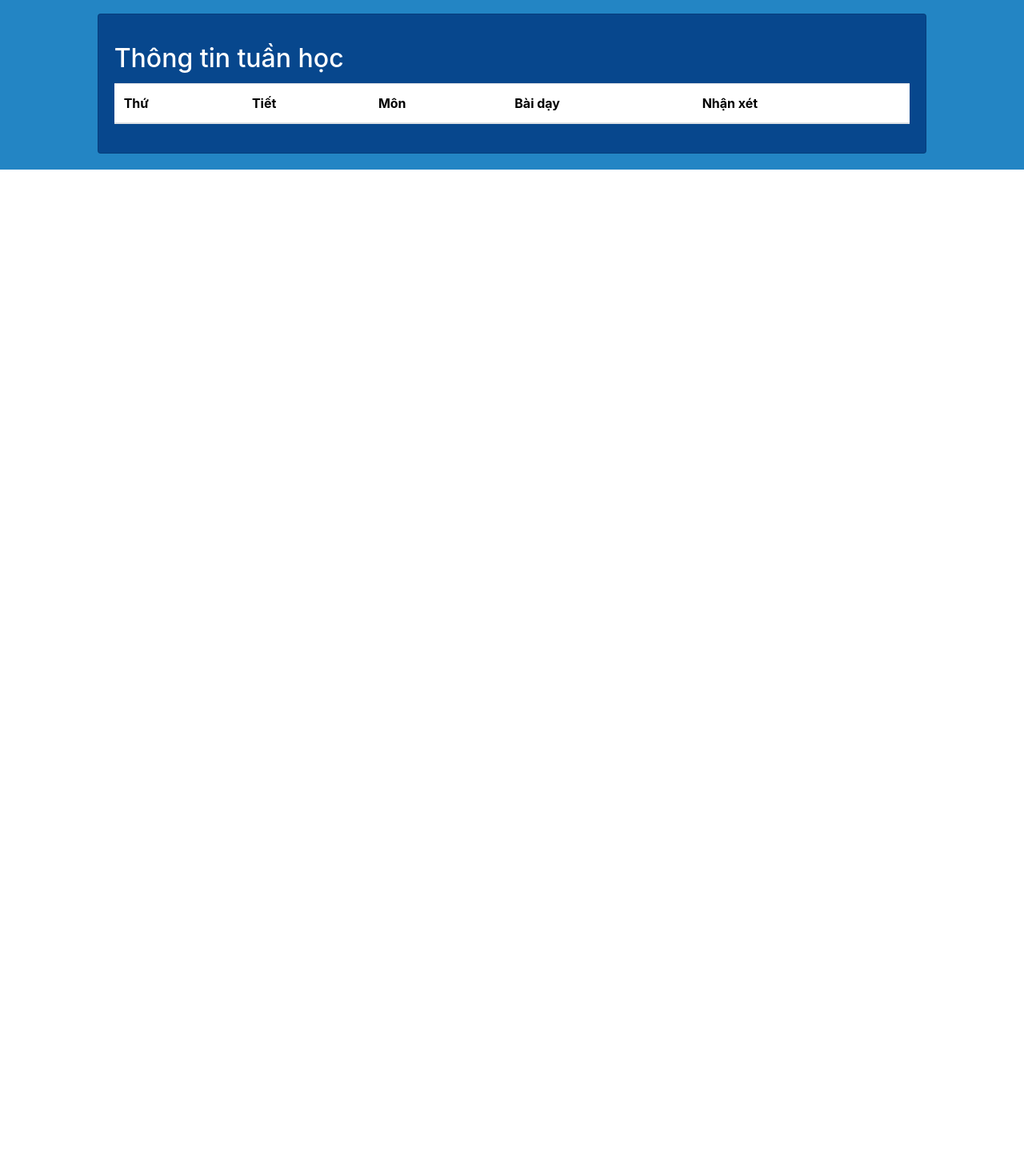
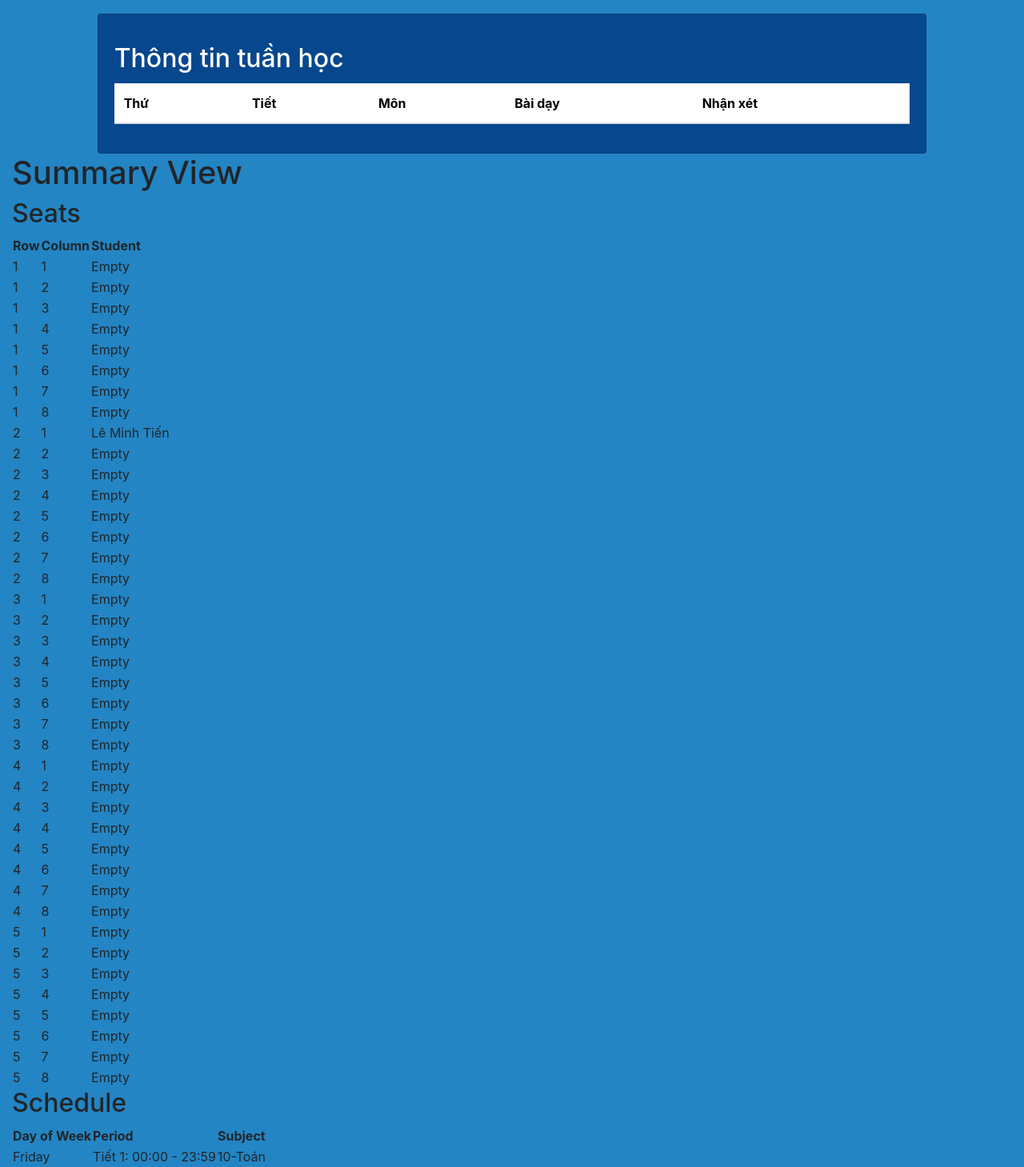
Before and after one commit to CodeBotX/class_50_dev, a Django app: a page that uses CM/templates/summary.html in a window 1280 px wide. Shown: the part 668-2127 px from the top of the page at 80% size. Before the commit the page ends 880 px from the top, so only its background shows below. Run offline with Django 4.2, Linux system fonts and the light colour scheme; data comes from the database, SQL or seed files in the repository; lists and menus that the app fills with data are empty.

Commit message:
Hoàn thành summary

```diff
--- a/CM/templates/summary.html
+++ b/CM/templates/summary.html
@@ -11,12 +11,7 @@ trường thứ tự toàn trường
 
 
 {% block content %}
-{% comment %} <h1>Các Môn Học Trong Tuần Của Lớp: {{ classroom.name }}</h1>
-    <ul>
-        {% for lesson in lessons %}
-            <li>{{ lesson.name }} - {{ lesson.date_time}}<br>{{lesson.comment}}</li>
-        {% endfor %}
-    </ul> {% endcomment %}
+
 
 <div class="row">
     <div class="col-1"></div>
@@ -178,4 +173,59 @@ trường thứ tự toàn trường
     </div>
     <div class="col-1"></div>
 </div>
+
+
+{% comment %} Minh Tiến Add {% endcomment %}
+
+<h1>Summary View</h1>
+
+    <h2>Seats</h2>
+    <table>
+        <thead>
+            <tr>
+                <th>Row</th>
+                <th>Column</th>
+                <th>Student</th>
+            </tr>
+        </thead>
+        <tbody>
+            {% for seat in seats %}
+            <tr>
+                <td>{{ seat.row }}</td>
+                <td>{{ seat.column }}</td>
+                <td>
+                    {% if seat.student %}
+                        {{ seat.student.name }}
+                    {% else %}
+                        Empty
+                    {% endif %}
+                </td>
+            </tr>
+            {% endfor %}
+        </tbody>
+    </table>
+
+    <h2>Schedule</h2>
+    {% if schedule %}
+    <table>
+        <thead>
+            <tr>
+                <th>Day of Week</th>
+                <th>Period</th>
+                <th>Subject</th>
+            </tr>
+        </thead>
+        <tbody>
+            <tr>
+                <td>{{ schedule.get_dayofweek_display }}</td>
+                <td>{{ schedule.period }}</td>
+                <td>{{ schedule.subject }}</td>
+            </tr>
+        </tbody>
+    </table>
+    {% else %}
+    <p>No schedule available for this classroom.</p>
+    {% endif %}
+
+
 {% endblock content %}
--- a/CM/views.py
+++ b/CM/views.py
@@ -109,7 +109,8 @@ def get_nowsubject(classroom):
 # Giáo viên xem bảng tổng kết tuần
 def summary_view (request,classroom):
     classroom = get_object_or_404(Classroom, name=classroom)
-    seats = classroom.seats.all()
+    seats = classroom.seats.all().order_by('row', 'column')
+    schedule = Schedule.objects.filter(classroom=classroom).first()
     students = classroom.student.all()
     subjects = classroom.subjects.all()
     lesson = get_lessons_week(classroom=classroom)
@@ -130,6 +131,8 @@ def summary_view (request,classroom):
         'students':students,
         'subjects':subjects,
         'assign_studentForm': form,
+        'seats':seats,
+        'schedule':schedule
     }
     return render(request, 'summary.html', context)
 
```
